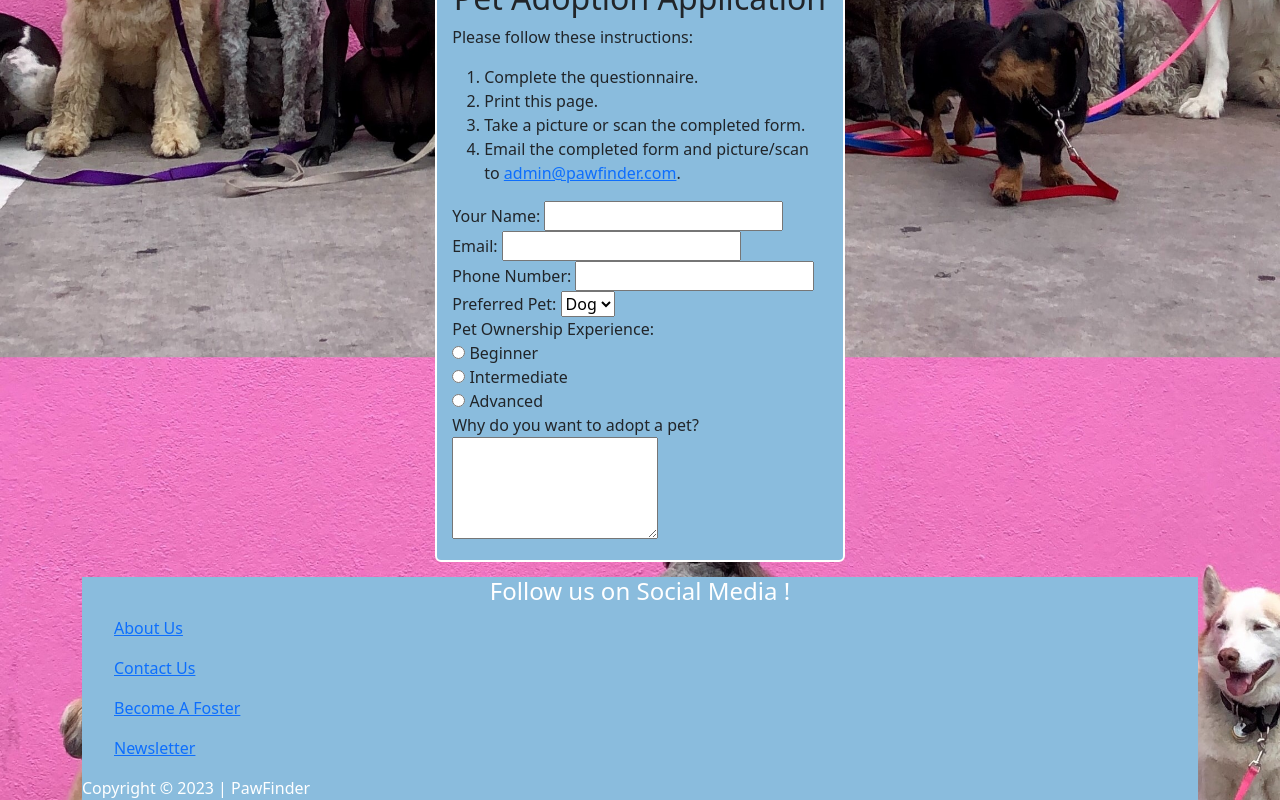
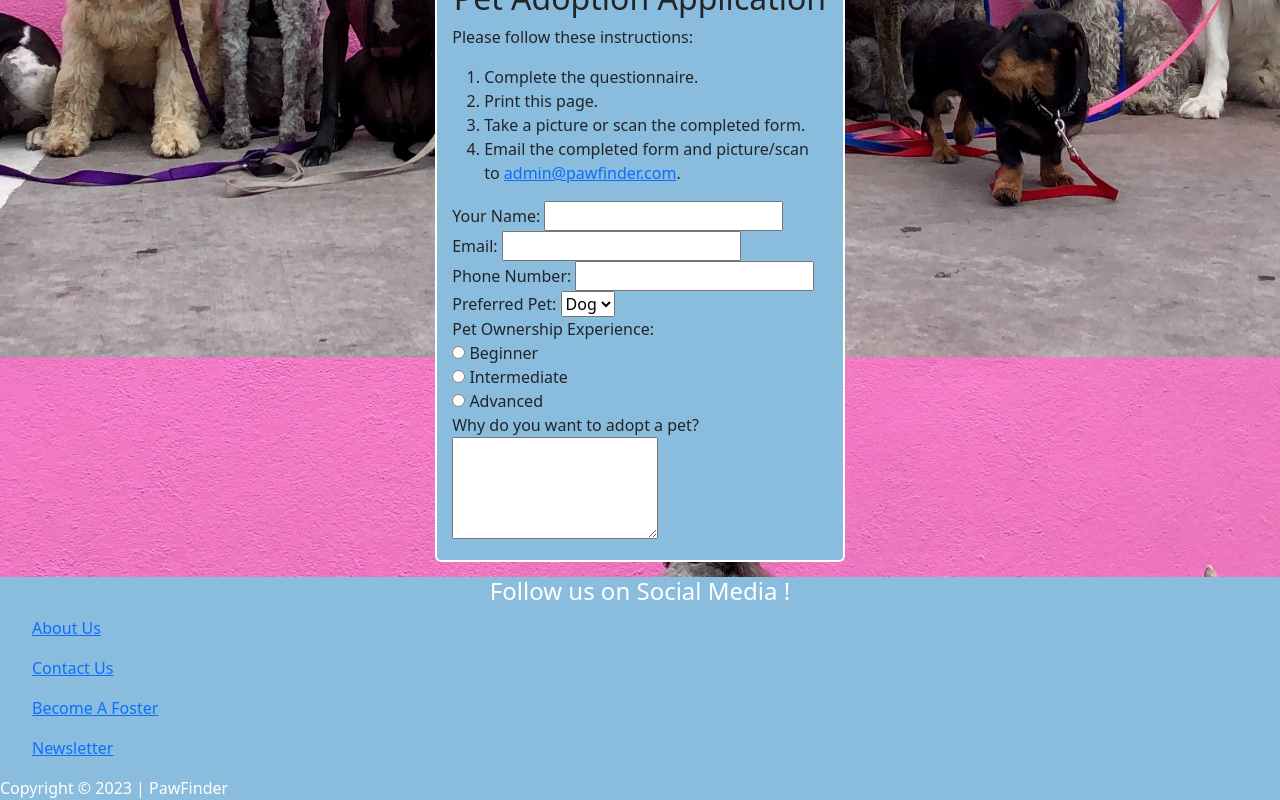
Before and after one commit to VincentS972/PawFinder, a React (Create React App) app: page /Adoption in a window 1280 px wide. Shown: the part 478-1278 px from the top of the page. Built offline with nearby package versions, Linux system fonts and the light colour scheme.

Commit message:
Added description

```diff
--- a/src/Components/Footer.js
+++ b/src/Components/Footer.js
@@ -3,9 +3,7 @@ import "./index.css";
 
 const Footer = () => {
   return (
-
-    <Container style={{ justifyContent:"center", width:"100%" }} >
-   <div style={{ width:"100%", bottom:"0", position:"static", textAlign:"center", backgroundColor: "#8abcdd" }} >
+    <div className="footer">
       <h4 style={{ color: "white", textAlign: "center", marginBottom: "10px" }}>
         Follow us on Social Media !
       </h4>
@@ -36,9 +34,7 @@ const Footer = () => {
       <div style={{ color:"white" }}>
         <p> Copyright © 2023 | PawFinder</p>
       </div>
-      </div>
-    </Container>
-
+    </div>
   );
 };
 
```
